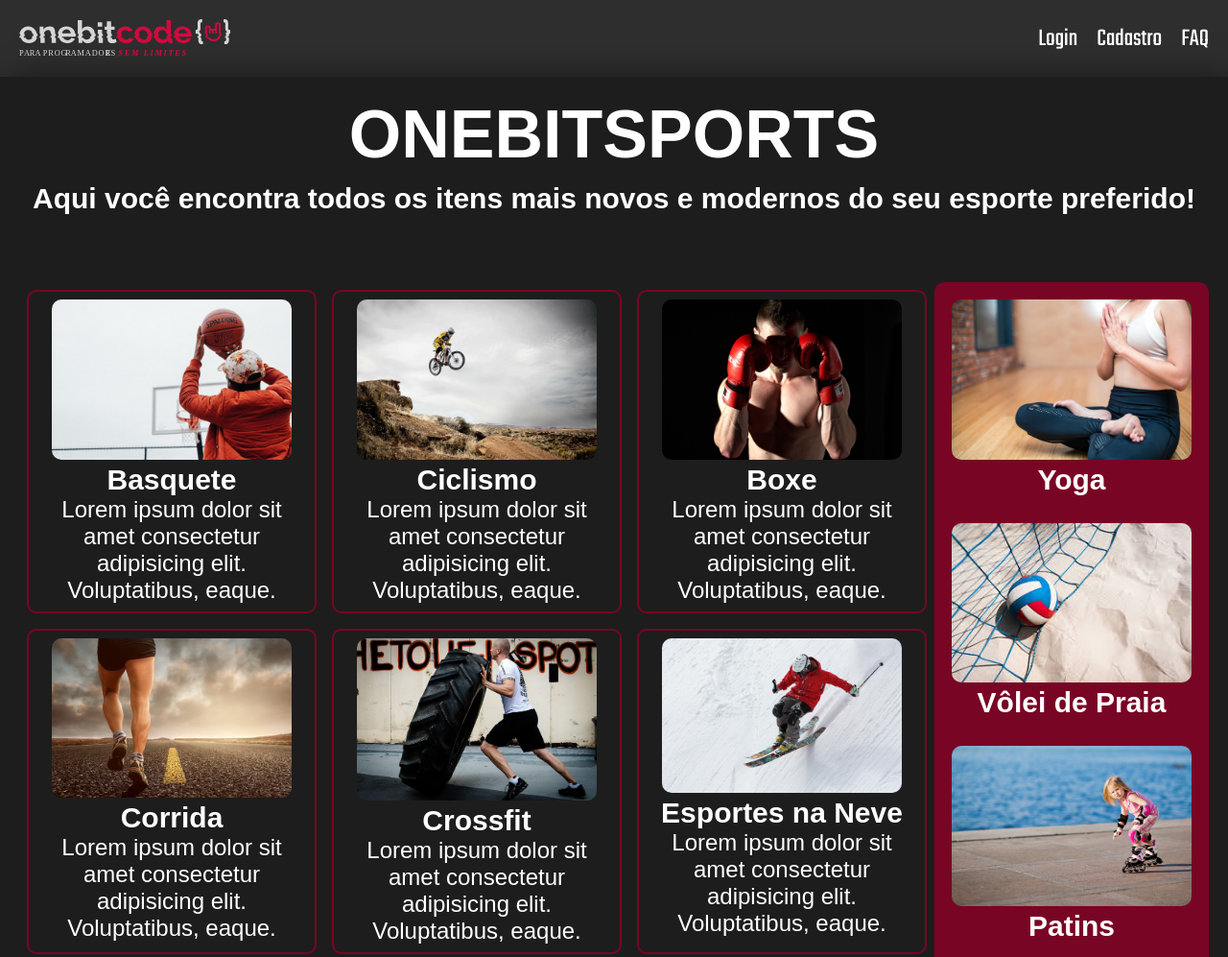
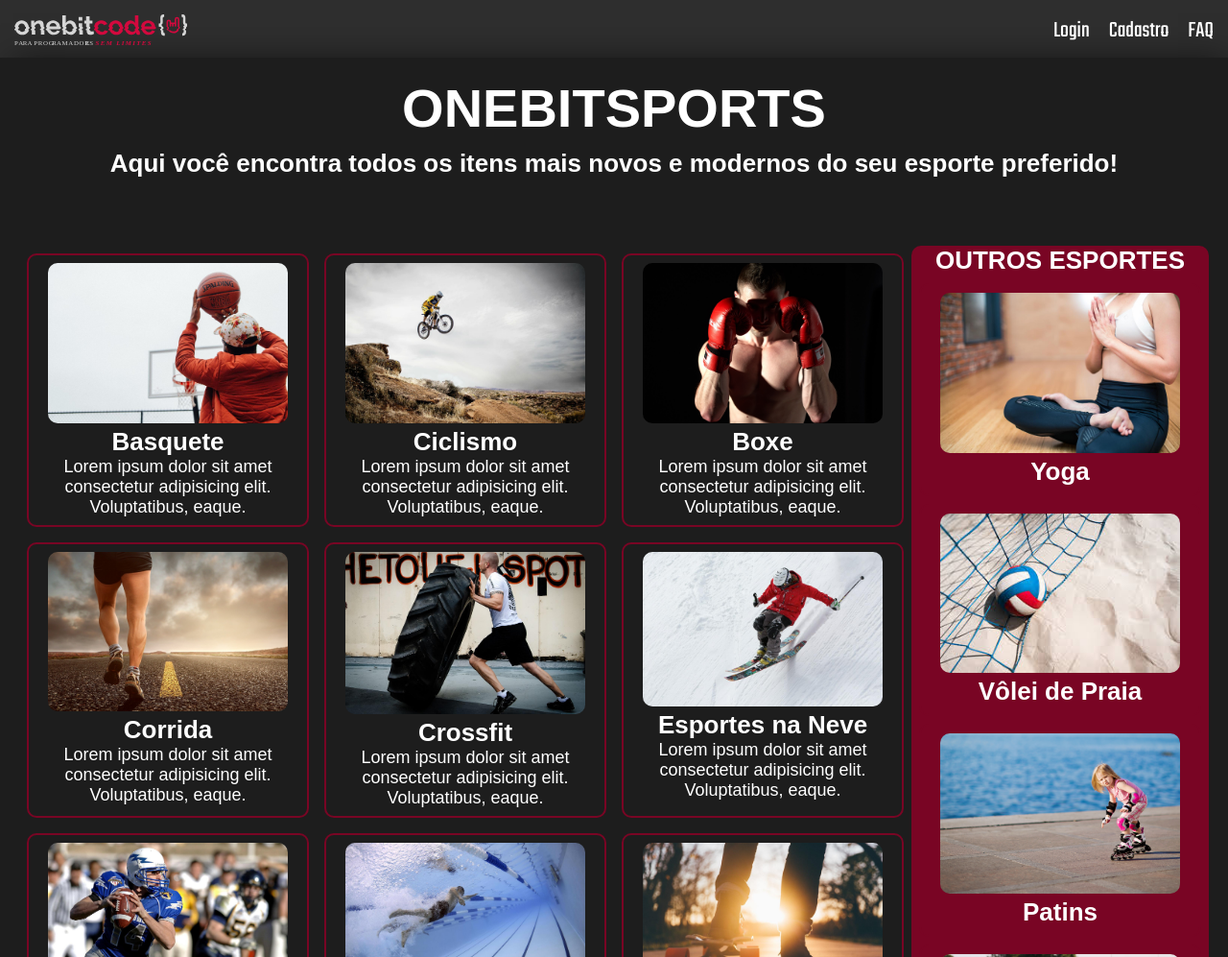
Before and after one commit to KarineMaiero/flexegrid_onebitcode, a plain HTML site: page index.html in a window 1280 px wide. Shown: the top 997 px of the page at 96% size. Drawn offline with Linux system fonts and the light colour scheme; a web font is replaced by a local one.

Commit message:
feito alguns ajustes

```diff
--- a/index.html
+++ b/index.html
@@ -20,7 +20,7 @@
         </nav>
     </header>
 
-    <main class="main">
+    <main class="main" id="main">
         <section class="apresentation">
             <h1>ONEBITSPORTS</h1>
             <h3>Aqui você encontra todos os itens mais novos e modernos do seu esporte preferido!</h3>
@@ -91,6 +91,7 @@
 
             </section>
             <aside class="aside-container">
+                <h3>OUTROS ESPORTES</h3>
                 <div class="sport sport13">
                     <img class="sport-image" src="./imagens/yoga.jpg" alt="imagem esporte">
                     <h3>Yoga</h3>
@@ -113,7 +114,7 @@
 
     <footer class="footer">
         <img class="logo-footer" src="imagens/logo-onebitcode.svg" alt="logo">
-        <a href="#fullscreen" class="backtotop">Voltar ao ínicio</a>
+        <a href="#main" class="backtotop">Voltar ao ínicio</a>
 
     </footer>
 </body>
--- a/style.css
+++ b/style.css
@@ -18,31 +18,33 @@
 }
 
 h1 {
-    font-size: 70px;
+    font-size: 56px;
     margin-bottom: 10px;
 }
 h3 {
-    font-size: 30px;
+    font-size: 26px;
 }
 
 p {
-    font-size: 24px;
+    font-size: 18px;
 }
 /*Seção de navegação*/
 
 .header {
-    height: 80px;
+    height: 60px;
     background-color: var(--ligth-black);
     display: flex;
     justify-content: space-between;
     align-items: center;
-    font-size: 26px;
+    font-size: 24px;
     font-family: 'Teko', sans-serif;
-    padding: 20px;
+    padding: 15px;
+    flex-wrap: wrap;
+
 }
 
 .logo {
-    width: 220px;
+    width: 180px;
 
 }
 
@@ -51,7 +53,12 @@ p {
     list-style: none;
     display: flex;
     gap: 20px;
+    cursor: pointer;
+    transition:  .4s;
+}
 
+.navegation:hover {
+    border-bottom: 2px solid var(--dark-white);
 }
 
 /*Seção de main*/
@@ -73,9 +80,9 @@ p {
 /*Seção cards geral*/
 
 .fullscreen {
-    display: flex;
-    flex-direction: row;
-    justify-content: space-between;
+    display: grid;
+    grid-template-columns: 3fr 1fr;
+    grid-template-areas: "principal-container" "aside-container";
 }
 
 
@@ -106,6 +113,10 @@ p {
     border-radius: 10px;
     margin-top: 70px;
     border-color: aliceblue;
+    flex-direction: column;
+    align-items: center;
+    gap: 20px;
+    min-width: 300px;
 
 }
 
```
